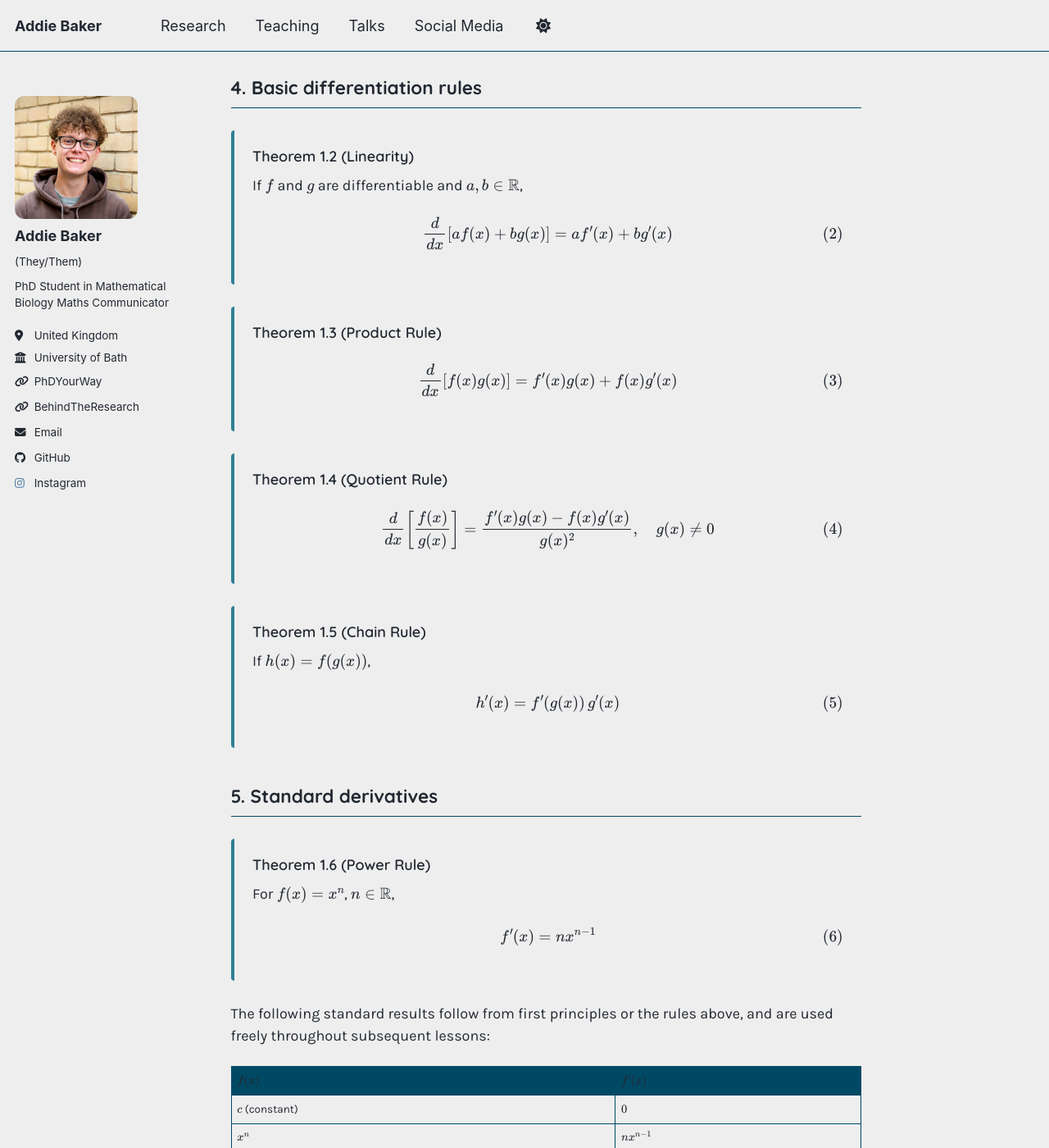
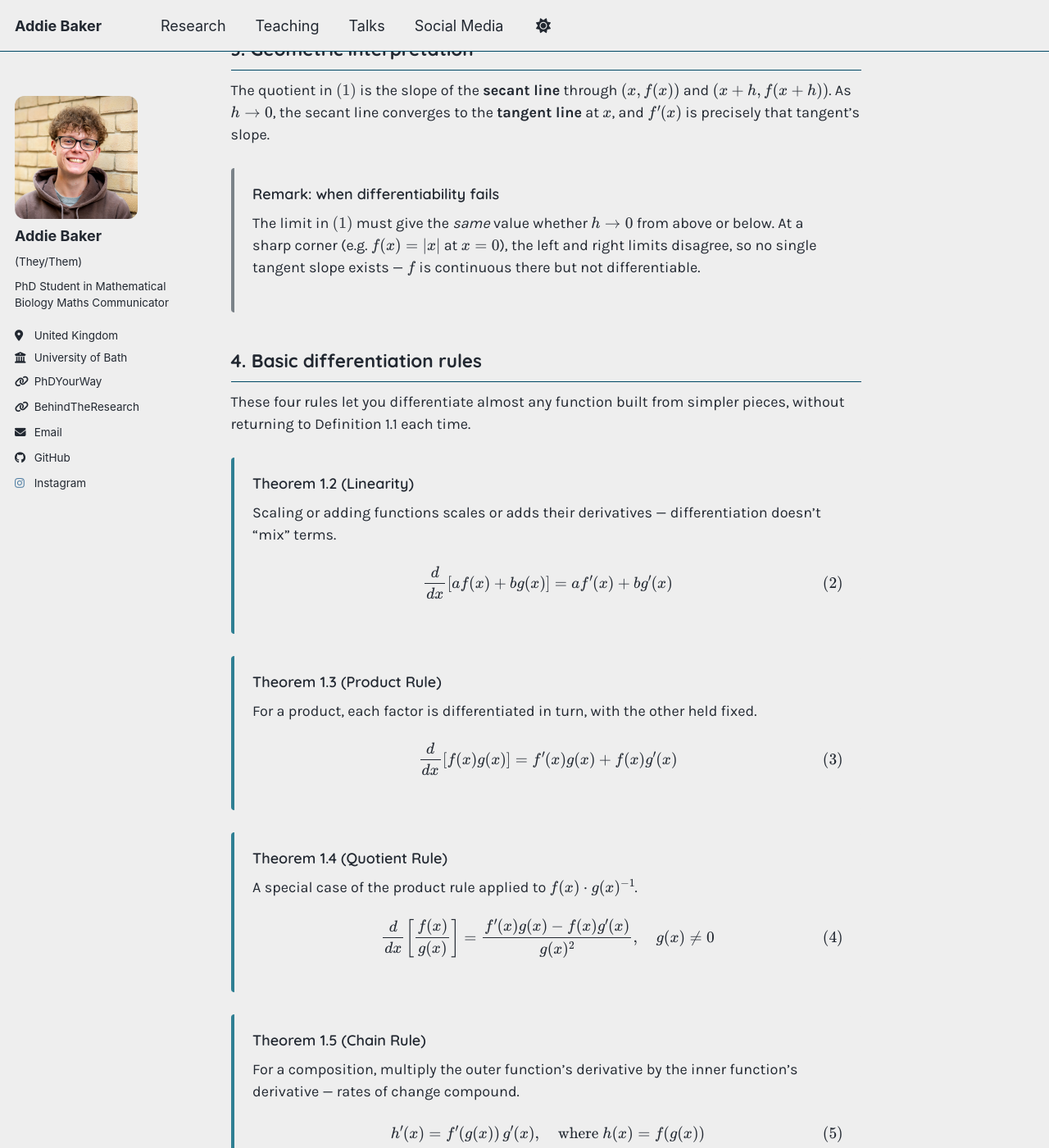
Before and after one commit to addie-02/addie-02.github.io, a Jekyll site: the page built from _lessons/01-derivatives.md, in a window 1280 px wide and 1400 px high, scrolled down 2233 px. Shown: the whole window at 82% size. Built offline with Jekyll 4.4.1, drawn with Linux system fonts in a browser that asks for light colours; a script bundle is joined from its source files by our own code; library files that are not in the unit come from our copies; some of the changed text lies outside the part shown.

Commit message:
Enhance derivatives lesson with definitions and remarks
Added intuitive explanation and remarks on differentiability and basic differentiation rules.

```diff
--- a/_lessons/01-derivatives.md
+++ b/_lessons/01-derivatives.md
@@ -48,6 +48,8 @@ This is the same object introduced formally in Definition 1.1 below, with $h$ us
 
 ## 2. Definition
 
+Intuitively, the derivative asks: *if I nudge $x$ by a tiny amount, how much does $f(x)$ change, per unit of nudge?* Definition 1.1 makes this precise by taking that nudge, $h$, to zero.
+
 <div class="definition-box" markdown="1">
   <span class="box-title">Definition 1.1 (Derivative)</span>
   Let $f: \mathbb{R} \to \mathbb{R}$. The derivative of $f$ at $x$ is
@@ -60,6 +62,11 @@ This is the same object introduced formally in Definition 1.1 below, with $h$ us
   $$
 
   provided this limit exists. If it does, $f$ is said to be **differentiable** at $x$.
+
+  <details class="dropdown-box" markdown="1">
+    <summary>Quick numeric check</summary>
+    For $f(x) = x^2$ at $x=2$: taking $h = 0.1, 0.01, 0.001$ gives $\frac{f(2+h)-f(2)}{h} = 4.1, 4.01, 4.001$ — approaching $4$, matching $f'(2) = 2(2) = 4$ from the power rule below.
+  </details>
 </div>
 
 <div class="remark-box" markdown="1">
@@ -71,11 +78,18 @@ This is the same object introduced formally in Definition 1.1 below, with $h$ us
 
 The quotient in \eqref{eq:derivative-def} is the slope of the **secant line** through $(x, f(x))$ and $(x+h, f(x+h))$. As $h \to 0$, the secant line converges to the **tangent line** at $x$, and $f'(x)$ is precisely that tangent's slope.
 
+<div class="remark-box" markdown="1">
+  <span class="box-title">Remark: when differentiability fails</span>
+  The limit in \eqref{eq:derivative-def} must give the *same* value whether $h \to 0$ from above or below. At a sharp corner (e.g. $f(x) = |x|$ at $x=0$), the left and right limits disagree, so no single tangent slope exists — $f$ is continuous there but not differentiable.
+</div>
+
 ## 4. Basic differentiation rules
+
+These four rules let you differentiate almost any function built from simpler pieces, without returning to Definition 1.1 each time.
 
 <div class="theorem-box" markdown="1">
   <span class="box-title">Theorem 1.2 (Linearity)</span>
-  If $f$ and $g$ are differentiable and $a, b \in \mathbb{R}$,
+  Scaling or adding functions scales or adds their derivatives — differentiation doesn't "mix" terms.
 
   $$
   \begin{equation}
@@ -87,6 +101,7 @@ The quotient in \eqref{eq:derivative-def} is the slope of the **secant line** th
 
 <div class="theorem-box" markdown="1">
   <span class="box-title">Theorem 1.3 (Product Rule)</span>
+  For a product, each factor is differentiated in turn, with the other held fixed.
 
   $$
   \begin{equation}
@@ -98,6 +113,7 @@ The quotient in \eqref{eq:derivative-def} is the slope of the **secant line** th
 
 <div class="theorem-box" markdown="1">
   <span class="box-title">Theorem 1.4 (Quotient Rule)</span>
+  A special case of the product rule applied to $f(x) \cdot g(x)^{-1}$.
 
   $$
   \begin{equation}
@@ -109,11 +125,11 @@ The quotient in \eqref{eq:derivative-def} is the slope of the **secant line** th
 
 <div class="theorem-box" markdown="1">
   <span class="box-title">Theorem 1.5 (Chain Rule)</span>
-  If $h(x) = f(g(x))$,
+  For a composition, multiply the outer function's derivative by the inner function's derivative — rates of change compound.
 
   $$
   \begin{equation}
-  h'(x) = f'(g(x)) \, g'(x)
+  h'(x) = f'(g(x)) \, g'(x), \quad \text{where } h(x) = f(g(x))
   \label{eq:chain-rule}
   \end{equation}
   $$
@@ -123,17 +139,16 @@ The quotient in \eqref{eq:derivative-def} is the slope of the **secant line** th
 
 <div class="theorem-box" markdown="1">
   <span class="box-title">Theorem 1.6 (Power Rule)</span>
-  For $f(x) = x^n$, $n \in \mathbb{R}$,
 
   $$
   \begin{equation}
-  f'(x) = n x^{n-1}
+  f'(x) = n x^{n-1}, \quad f(x) = x^n,\ n \in \mathbb{R}
   \label{eq:power-rule}
   \end{equation}
   $$
 </div>
 
-The following standard results follow from first principles or the rules above, and are used freely throughout subsequent lessons:
+The results below follow from first principles or the rules above, and cover the functions you'll differentiate most often:
 
 | $f(x)$ | $f'(x)$ |
 |---|---|
```
